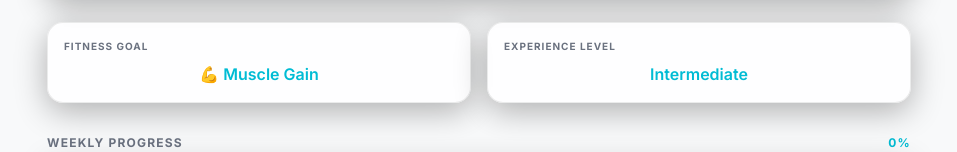
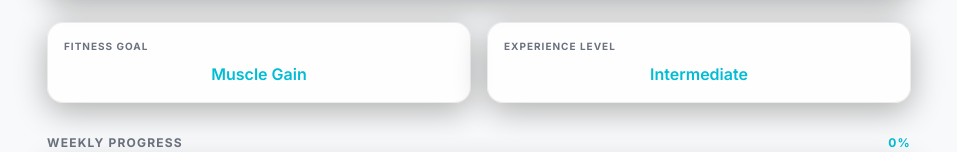
Before and after one commit to Arnav186/kinetic-fitness-app, a React (Vite) app in the folder client/: page /planner in a window 1280 px wide. Shown: the part 164-316 px from the top of the page, without its empty margins (161-1118 px from the left). Built offline with nearby package versions, Linux system fonts and the light colour scheme.

Commit message:
Update workout goals options in WorkoutPlanner

```diff
--- a/client/src/components/WorkoutPlanner.jsx
+++ b/client/src/components/WorkoutPlanner.jsx
@@ -127,9 +127,9 @@ export default function WorkoutPlanner() {
             value={goal}
             onChange={(e) => setGoal(e.target.value)}
           >
-            <option className="glass-panel text-[color:var(--text)]" value="Muscle Gain">💪 Muscle Gain</option>
-            <option className="glass-panel text-[color:var(--text)]" value="Fat Loss">🔥 Fat Loss</option>
-            <option className="glass-panel text-[color:var(--text)]" value="Maintenance">⚖️ Maintenance</option>
+            <option className="glass-panel text-[color:var(--text)]" value="Muscle Gain">Muscle Gain</option>
+            <option className="glass-panel text-[color:var(--text)]" value="Fat Loss">Fat Loss</option>
+            <option className="glass-panel text-[color:var(--text)]" value="Maintenance">Maintenance</option>
           </select>
         </div>
         <div className="glass-panel p-4 border border-[color:var(--color-border)] rounded-2xl shadow-lg">
```
